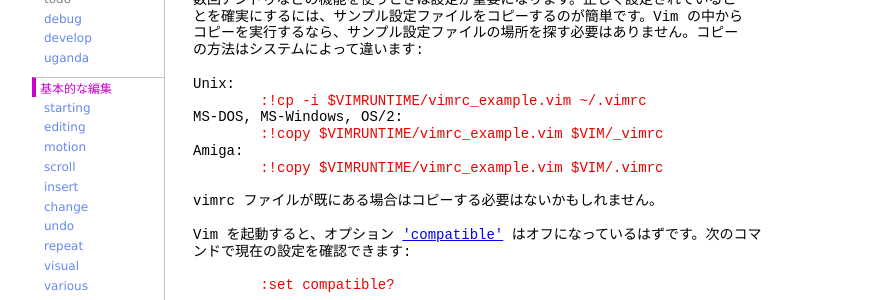
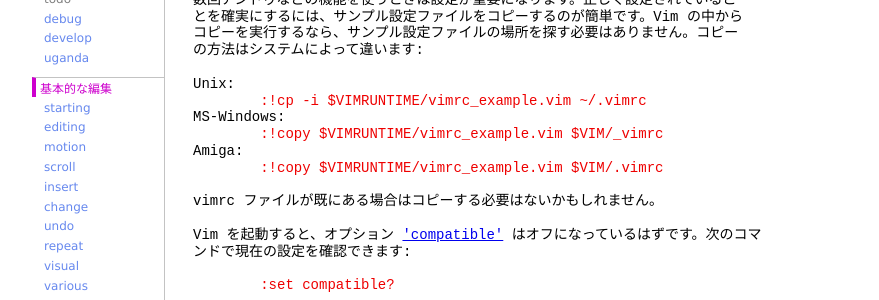
Before and after one commit to vim-jp/vimdoc-ja, a Jekyll site: the page built from usr_01.html, in a window 1280 px wide and 900 px high, scrolled down 1165 px. Shown: the part 151-451 px from the top of the window, without its empty margins (208-1087 px from the left). Built offline with Jekyll 4.4.1, drawn with Linux system fonts in a browser that asks for light colours; nearby versions of some CDN libraries; comment, search, counter and statistics services are not loaded.

Commit message:
Generated by Travis JOB 3070.1
https://travis-ci.org/vim-jp/vimdoc-ja-working/builds/637179412

```diff
--- a/usr_01.html
+++ b/usr_01.html
@@ -75,7 +75,7 @@
 <br>
 Unix:<br>
 <div class="helpExample">&nbsp;&nbsp;&nbsp;&nbsp;&nbsp;&nbsp;&nbsp;&nbsp;:!cp -i $VIMRUNTIME/vimrc_example.vim ~/.vimrc</div>
-MS-DOS, MS-Windows, OS/2:<br>
+MS-Windows:<br>
 <div class="helpExample">&nbsp;&nbsp;&nbsp;&nbsp;&nbsp;&nbsp;&nbsp;&nbsp;:!copy $VIMRUNTIME/vimrc_example.vim $VIM/_vimrc</div>
 Amiga:<br>
 <div class="helpExample">&nbsp;&nbsp;&nbsp;&nbsp;&nbsp;&nbsp;&nbsp;&nbsp;:!copy $VIMRUNTIME/vimrc_example.vim $VIM/.vimrc</div>
```
